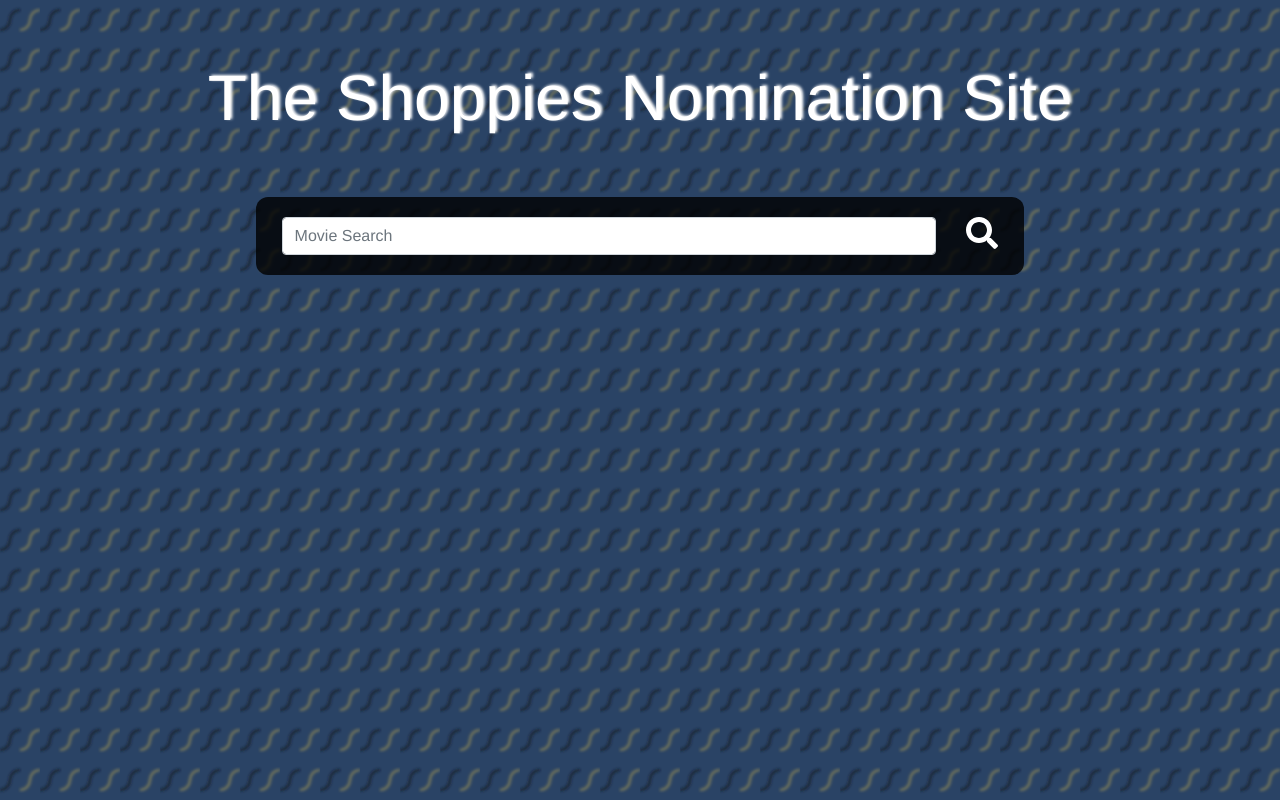
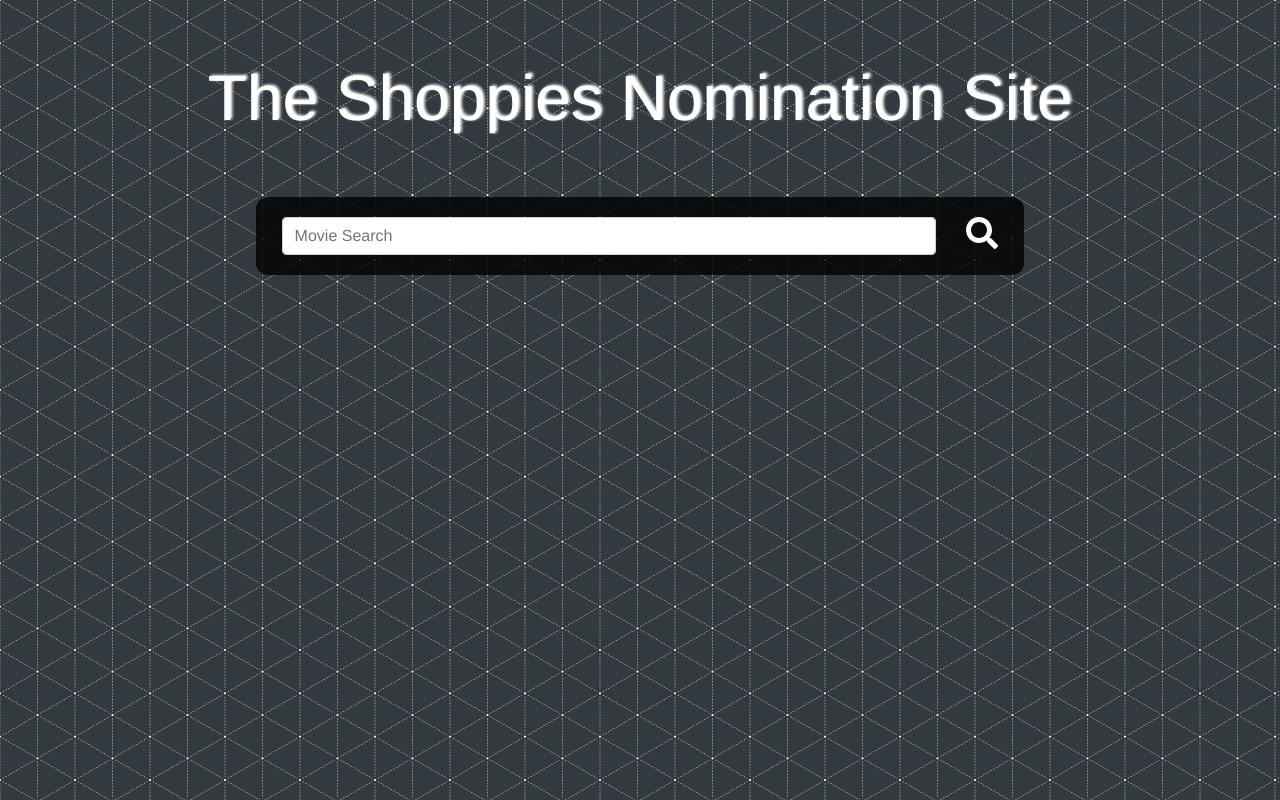
Before and after one commit to BenPVandenberg/omdb-nomination-site, a Vue app: page / in a window 1280 px wide. Built offline with nearby package versions, Linux system fonts and the light colour scheme.

Commit message:
background change

```diff
--- a/src/App.vue
+++ b/src/App.vue
@@ -30,7 +30,7 @@
 }
 
 body{
-  background-image: url("./assets/pattern.jpeg");
+  background-image: url("./assets/pattern.jpg");
 }
 
 #title{
```
Also changed, not shown: src/assets/pattern.jpeg (deleted), src/assets/pattern.jpg (added).
